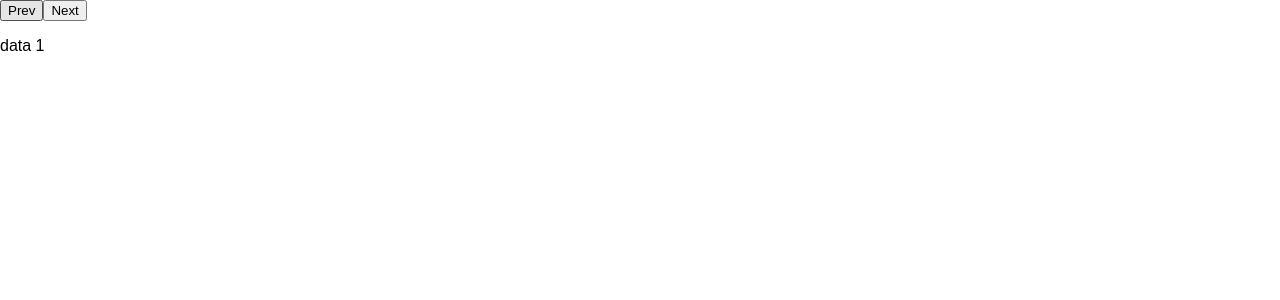
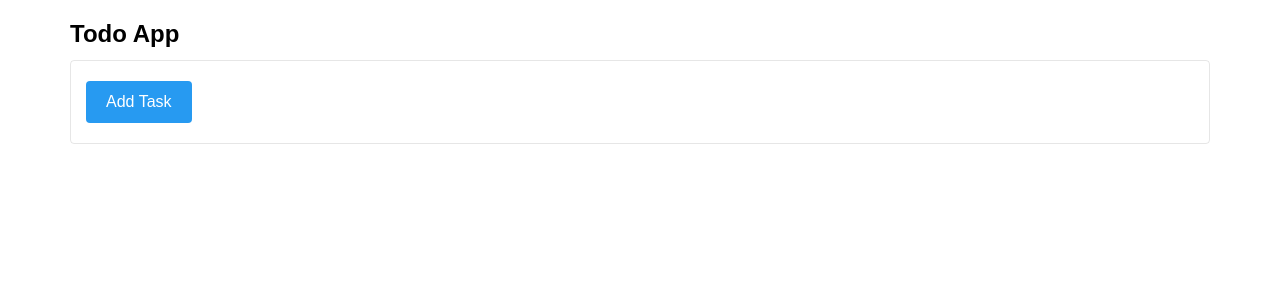
Before and after one commit to olehhapuk/goiteens-react-2020, a React (Create React App) app: page / in a window 1280 px wide. Shown: the top 300 px of the page. Built offline with nearby package versions, Linux system fonts and the light colour scheme.

Commit message:
Removed routing

```diff
--- a/package.json
+++ b/package.json
@@ -10,7 +10,6 @@
     "react": "^17.0.1",
     "react-dom": "^17.0.1",
     "react-loader-spinner": "^3.1.14",
-    "react-router-dom": "^5.2.0",
     "react-scripts": "4.0.1",
     "react-transition-group": "^4.4.1",
     "web-vitals": "^0.2.4"
--- a/src/components/App.js
+++ b/src/components/App.js
@@ -1,15 +1,51 @@
-import { Switch, Route } from 'react-router-dom';
+import { Component } from 'react';
 
-import { routes } from '../routes';
+import createTask from '../utils/createTask';
 
-function App() {
-  return (
-    <Switch>
-      {routes.map((route) => (
-        <Route key={route.path} {...route} />
-      ))}
-    </Switch>
-  );
+import Layout from './Layout/Layout';
+import TaskEditor from './TaskEditor/TaskEditor';
+import TaskList from './TaskList/TaskList';
+
+export default class App extends Component {
+  state = {
+    tasks: [],
+  };
+
+  handleAddTask = () => {
+    const newTask = createTask();
+
+    this.setState((prevState) => {
+      return {
+        tasks: [...prevState.tasks, newTask],
+      };
+    });
+  };
+
+  handleRemoveTask = (id) => {
+    this.setState((prevState) => {
+      return {
+        tasks: prevState.tasks.filter((task) => {
+          if (task.id === id) {
+            return false;
+          } else {
+            return true;
+          }
+        }),
+      };
+    });
+  };
+
+  render() {
+    const { tasks } = this.state;
+
+    return (
+      <Layout title="Todo App">
+        <TaskEditor addTask={this.handleAddTask} />
+
+        {tasks.length > 0 && (
+          <TaskList tasks={tasks} removeTask={this.handleRemoveTask} />
+        )}
+      </Layout>
+    );
+  }
 }
-
-export default App;
--- a/src/index.css
+++ b/src/index.css
@@ -103,3 +103,18 @@ fieldset.form-group {
   outline: 0;
   border-color: #5764c6;
 }
+
+.fade-in-enter,
+.fade-in-exit-active {
+  opacity: 0;
+}
+
+.fade-in-enter-active,
+.fade-in-exit {
+  opacity: 1;
+}
+
+.fade-in-enter-active,
+.fade-in-exit-active {
+  transition: opacity 250ms;
+}
--- a/src/index.js
+++ b/src/index.js
@@ -1,13 +1,10 @@
 import ReactDOM from 'react-dom';
-import { BrowserRouter } from 'react-router-dom';
 
 import './index.css';
 
 import App from './components/App';
 
 ReactDOM.render(
-  <BrowserRouter>
-    <App />
-  </BrowserRouter>,
+  <App />,
   document.getElementById('root')
 );
--- a/src/routes.js
+++ /dev/null
@@ -1,20 +0,0 @@
-import TaskListView from './views/TaskListView';
-import SwitcherView from './views/SwitcherView';
-
-export const urls = {
-  taskList: '/task-list',
-  slider: '/slider',
-};
-
-export const routes = [
-  {
-    path: urls.taskList,
-    exact: true,
-    component: TaskListView,
-  },
-  {
-    path: urls.switcher,
-    exact: true,
-    component: SwitcherView,
-  },
-];
--- a/src/views/SwitcherView.js
+++ /dev/null
@@ -1,49 +0,0 @@
-import { Component } from 'react';
-
-const data = ['data 1', 'data 2', 'data 3'];
-
-export default class SwitcherView extends Component {
-  state = {
-    currentIndex: 0,
-  };
-
-  next = () => {
-    this.setState((state) => {
-      return {
-        currentIndex:
-          state.currentIndex === data.length - 1
-            ? data.length - 1
-            : state.currentIndex + 1,
-      };
-    });
-  };
-
-  prev = () => {
-    this.setState((state) => {
-      return {
-        currentIndex: state.currentIndex === 0 ? 0 : state.currentIndex - 1,
-      };
-    });
-  };
-
-  render() {
-    const { currentIndex } = this.state;
-
-    return (
-      <div>
-        <div>
-          <button type="button" onClick={this.prev}>
-            Prev
-          </button>
-          <button type="button" onClick={this.next}>
-            Next
-          </button>
-        </div>
-
-        <div>
-          <p>{data[currentIndex]}</p>
-        </div>
-      </div>
-    );
-  }
-}
--- a/src/views/TaskListView.js
+++ /dev/null
@@ -1,51 +0,0 @@
-import { Component } from 'react';
-
-import createTask from '../utils/createTask';
-
-import Layout from '../components/Layout/Layout';
-import TaskEditor from '../components/TaskEditor/TaskEditor';
-import TaskList from '../components/TaskList/TaskList';
-
-export default class TaskListView extends Component {
-  state = {
-    tasks: [],
-  };
-
-  handleAddTask = () => {
-    const newTask = createTask();
-
-    this.setState((prevState) => {
-      return {
-        tasks: [...prevState.tasks, newTask],
-      };
-    });
-  };
-
-  handleRemoveTask = (id) => {
-    this.setState((prevState) => {
-      return {
-        tasks: prevState.tasks.filter((task) => {
-          if (task.id === id) {
-            return false;
-          } else {
-            return true;
-          }
-        }),
-      };
-    });
-  };
-
-  render() {
-    const { tasks } = this.state;
-
-    return (
-      <Layout title="Todo App">
-        <TaskEditor addTask={this.handleAddTask} />
-
-        {tasks.length > 0 && (
-          <TaskList tasks={tasks} removeTask={this.handleRemoveTask} />
-        )}
-      </Layout>
-    );
-  }
-}
```
Also changed, not shown: 2 other files (tests, documents, lock files or other folders).
